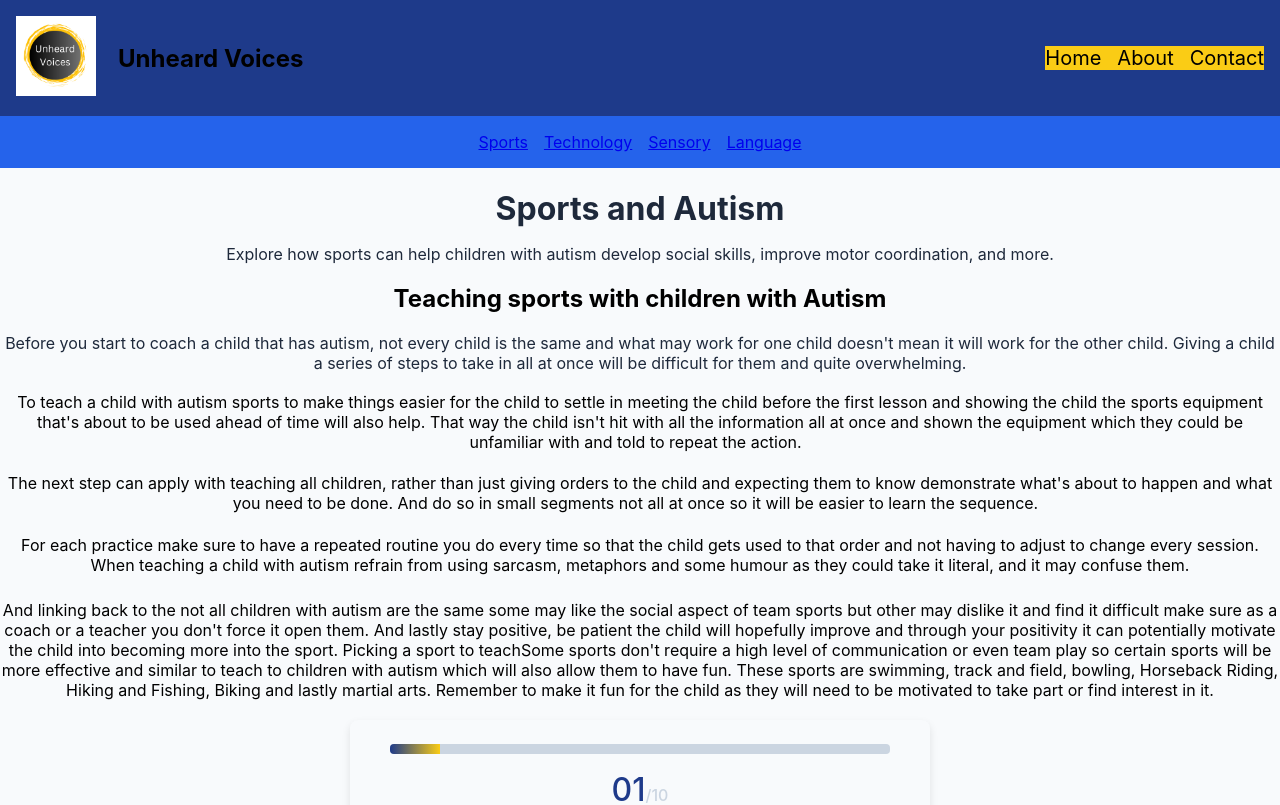
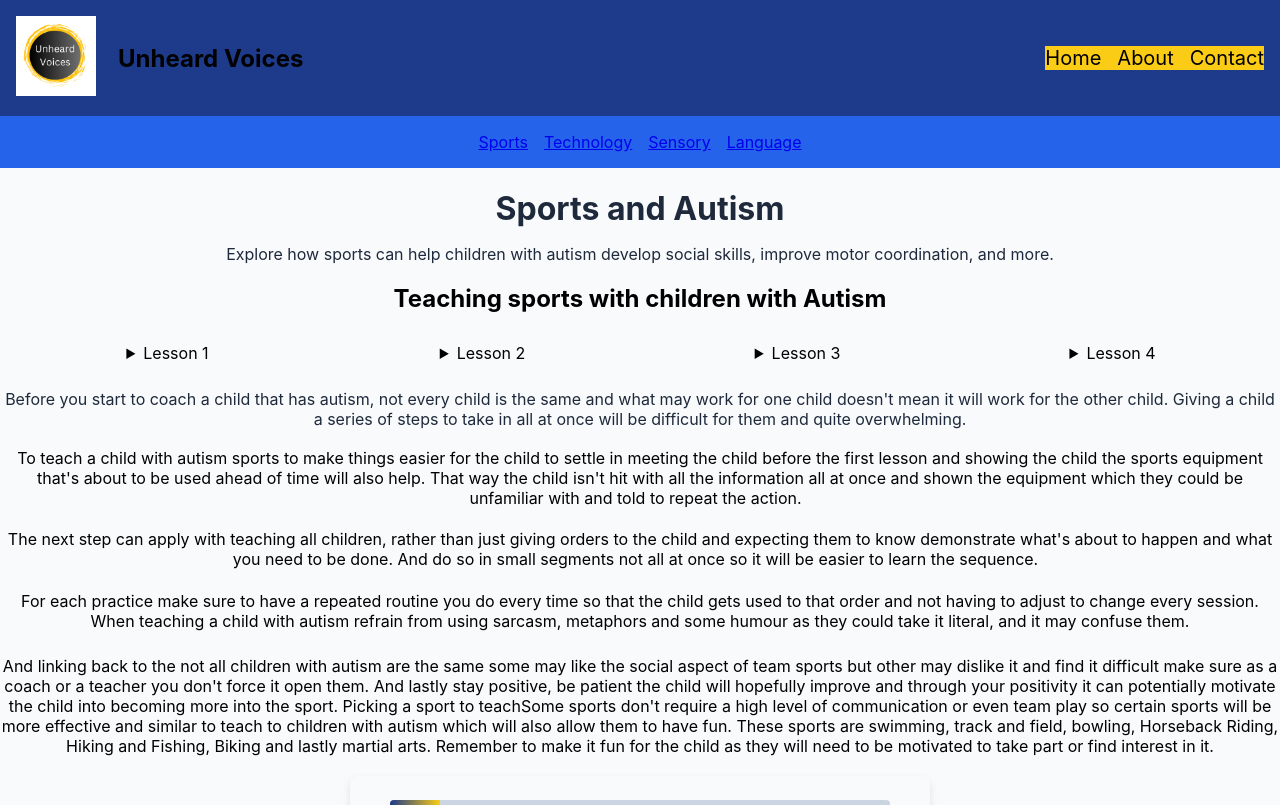
Before and after one commit to Alycats/Unheard_Voice_TeamProject, a React (Create React App) app in the folder unheard-voices/: page /sports in a window 1280 px wide. Shown: the top 805 px of the page. Built offline with nearby package versions, Linux system fonts and the light colour scheme.

Commit message:
Added lesson bar

```diff
--- /dev/null
+++ b/unheard-voices/src/components/Lesson-Row.js
@@ -0,0 +1,32 @@
+import React from "react";
+import '../styles/Lesson-Row.css';
+
+function Lesson() {
+ return(
+    <div>
+        <body><div class="lesson-row">
+    <details open="">
+        <summary>Lesson 1</summary>
+        <p>Epcot is a theme park at Walt Disney World Resort featuring exciting attractions, international pavilions, award-winning fireworks and seasonal special events.</p>
+    </details>
+    <details open="">
+        <summary>Lesson 2</summary>
+        <p>Epcot is a theme park at Walt Disney World Resort featuring exciting attractions, international pavilions, award-winning fireworks and seasonal special events.</p>
+    </details>
+    <details open="">
+        <summary>Lesson 3</summary>
+        <p>Epcot is a theme park at Walt Disney World Resort featuring exciting attractions, international pavilions, award-winning fireworks and seasonal special events.</p>
+    </details>
+    <details open="">
+        <summary>Lesson 4</summary>
+        <p>Epcot is a theme park at Walt Disney World Resort featuring exciting attractions, international pavilions, award-winning fireworks and seasonal special events.</p>
+    </details>
+</div>
+</body>
+    </div>
+);
+}
+
+
+
+export default Lesson;
--- a/unheard-voices/src/pages/About.js
+++ b/unheard-voices/src/pages/About.js
@@ -5,6 +5,7 @@ function About() {
     <div>
       <h1>About Us</h1>
       <p>We provide information and resources for understanding autism.</p>
+      <p>Unheard Voices is a company made by a group of 4 people </p>
     </div>
   );
 }
--- a/unheard-voices/src/pages/Home.js
+++ b/unheard-voices/src/pages/Home.js
@@ -7,6 +7,9 @@ function Home() {
       <h1>Welcome to our Autism Awareness Website!</h1>
       <p>Explore various topics about autism, from sensory challenges to the role of technology.</p>
     </div>
+
+
+
   );
 }
 
--- a/unheard-voices/src/pages/Sports.js
+++ b/unheard-voices/src/pages/Sports.js
@@ -1,6 +1,7 @@
 import React from 'react';
 import Quiz from '../components/Quiz';
 import VideoClip from '../components/Youtube-Video';
+import Lesson from '../components/Lesson-Row';
 
 // Default Sports Quiz Questions
 const sportsQuestions = [
@@ -62,6 +63,7 @@ function Sports() {
       <h1>Sports and Autism</h1>
       <p>Explore how sports can help children with autism develop social skills, improve motor coordination, and more.</p>
       <h2>Teaching sports with children with Autism</h2>
+      <Lesson/>
       <p>Before you start to coach a child that has autism, not every child is the same and what may work for one child doesn't mean it will work for the other child. Giving a child a series of steps to take in all at once will be difficult for them and quite overwhelming.</p>
       <h3>     </h3>
       <p3>To teach a child with autism sports to make things easier for the child to settle in meeting the child before the first lesson and showing the child the sports equipment that's about to be used ahead of time will also help. That way the child isn't hit with all the information all at once and shown the equipment which they could be unfamiliar with and told to repeat the action.  </p3>
--- a/unheard-voices/src/style.css
+++ b/unheard-voices/src/style.css
@@ -57,4 +57,6 @@
     --header-height: 60px;
     --footer-height: 50px;
     --page-padding: 20px;
+
+
   }
--- /dev/null
+++ b/unheard-voices/src/styles/Lesson-Row.css
@@ -0,0 +1,27 @@
+@import url('styles.css'); /* Import global styles */
+
+    .lesson-row> summary {
+      padding: 4px;
+      width: 100%;
+      background-color: #eeeeee;
+      border: none;
+      box-shadow: 1px 1px 2px #bbbbbb;
+      cursor: pointer;
+    }
+
+    .lesson-row > p {
+      background-color: #eeeeee;
+      padding: 4px;
+      width: 100%;
+      margin: 0;
+      box-shadow: 1px 1px 2px #bbbbbb;
+    }
+
+    .lesson-row {
+        margin: 10px
+    }
+
+    .lesson-row {
+        display: grid;
+        grid-template-columns: 1fr 1fr 1fr 1fr;
+    }
```
